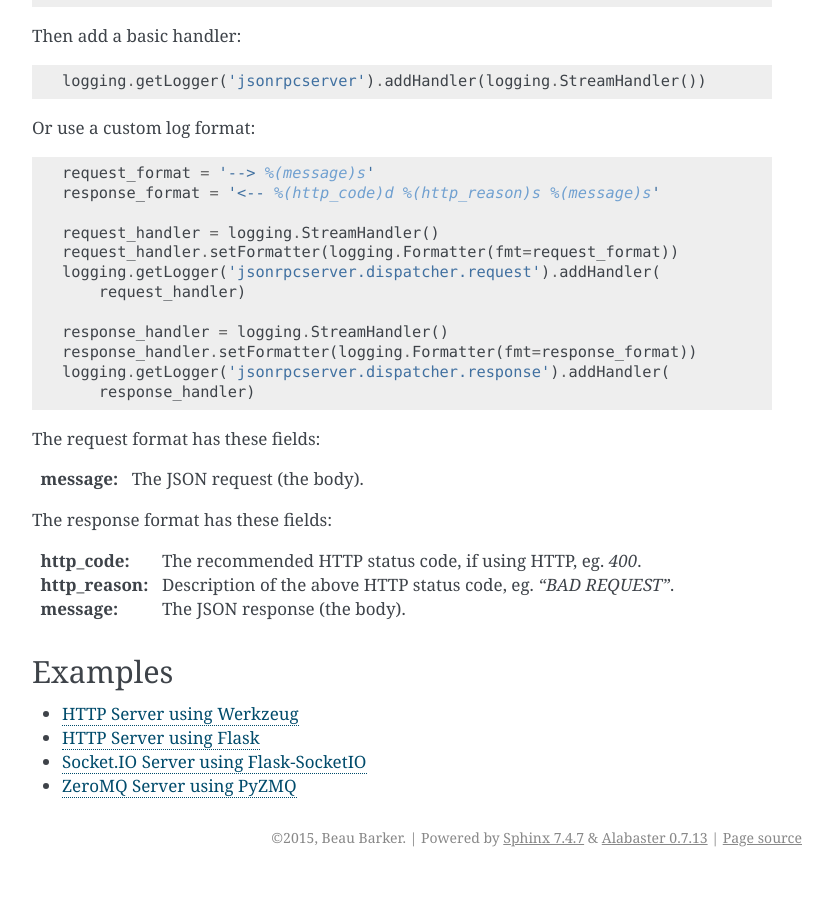
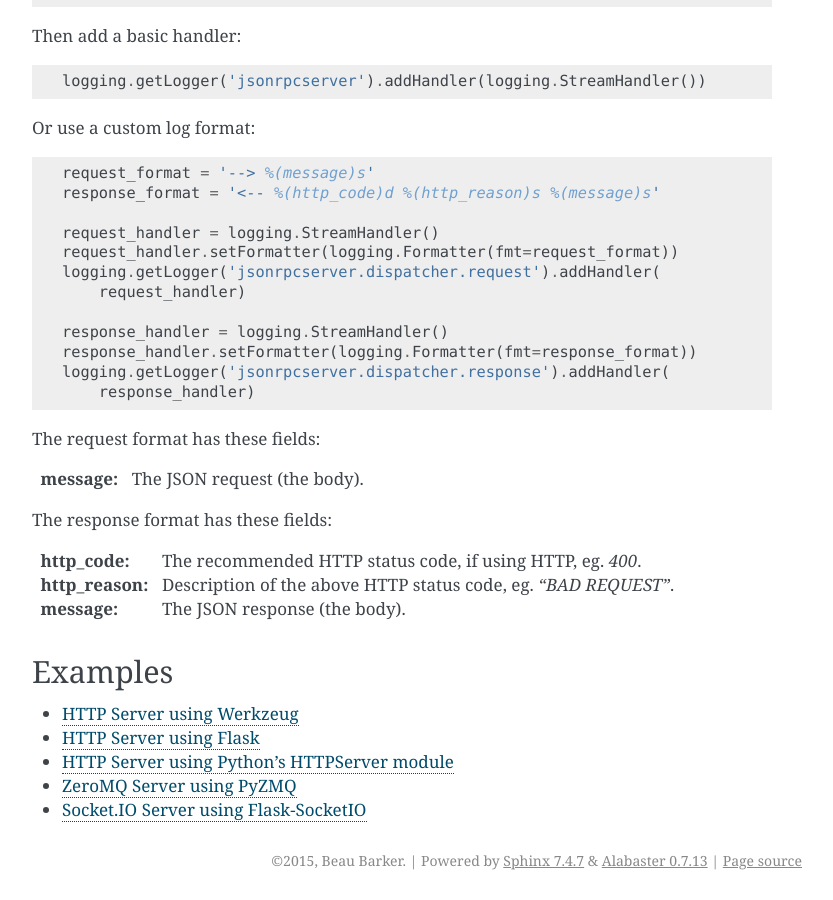
Before and after one commit to explodinglabs/jsonrpcserver, a Sphinx documentation site: the page built from doc/quickstart.rst, in a window 1280 px wide and 900 px high, scrolled down 1921 px. Shown: the whole window, without its empty margins (238-1071 px from the left). Built offline with Sphinx 7.4.7, drawn with Linux system fonts in a browser that asks for light colours; before the commit the page ends 2798 px from its top, so only the background shows below that.

Commit message:
Change example links from gists to blog posts

```diff
--- a/doc/quickstart.rst
+++ b/doc/quickstart.rst
@@ -128,10 +128,8 @@
 Examples
 ========
 
-- `HTTP Server using Werkzeug
-  <https://gist.github.com/bcb/54d33c971d6b2c011b7d>`_
-- `HTTP Server using Flask <https://gist.github.com/bcb/66e650746298af072734>`_
-- `Socket.IO Server using Flask-SocketIO
-  <https://gist.github.com/bcb/f031b9c7c62fb89355d9a4d4acd67cb4>`_
-- `ZeroMQ Server using PyZMQ
-  <https://gist.github.com/bcb/f03108f8429ef2180c04>`_
+- `HTTP Server using Werkzeug <https://bcb.github.io/python/werkzeug/jsonrpc>`_
+- `HTTP Server using Flask <https://bcb.github.io/python/flask/jsonrpc>`_
+- `HTTP Server using Python's HTTPServer module <https://bcb.github.io/python/httpserver/jsonrpc>`_
+- `ZeroMQ Server using PyZMQ <https://bcb.github.io/python/pyzmq/jsonrpc>`_
+- `Socket.IO Server using Flask-SocketIO <https://gist.github.com/bcb/f031b9c7c62fb89355d9a4d4acd67cb4>`_
```
